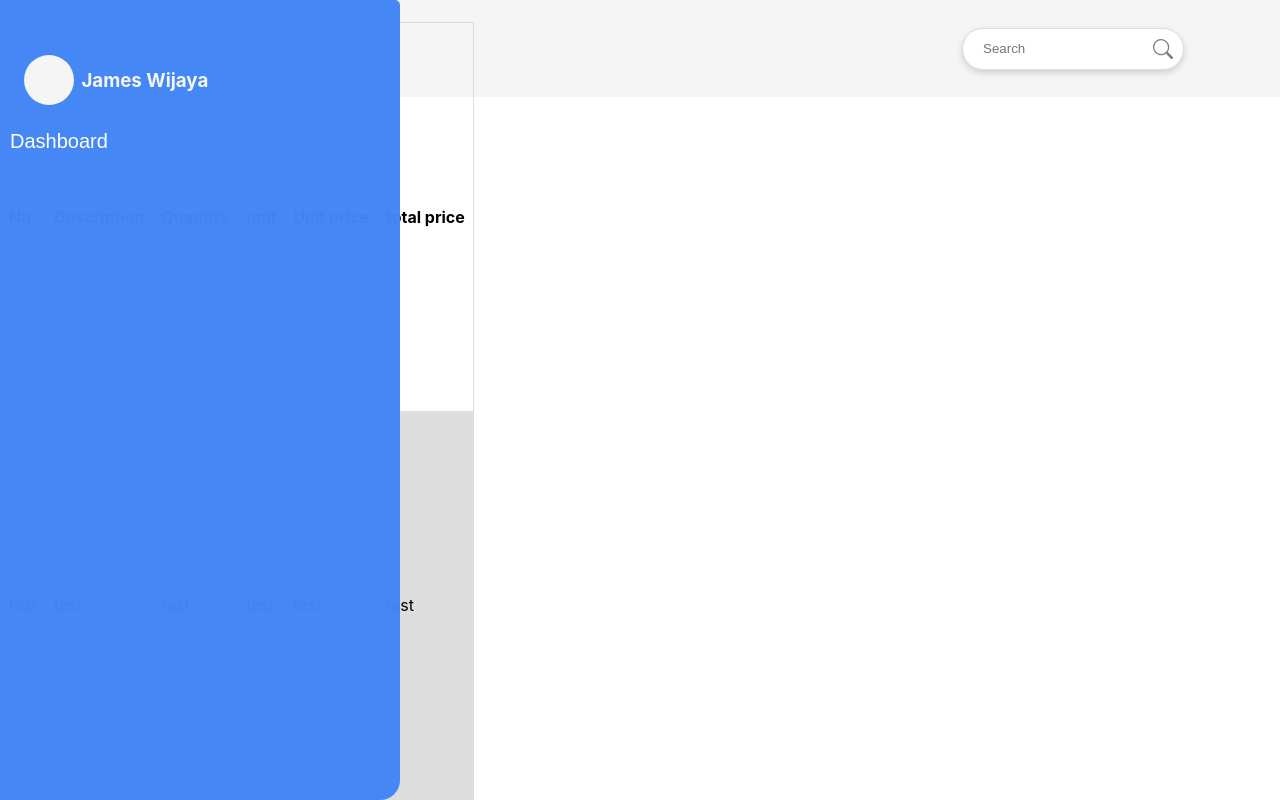
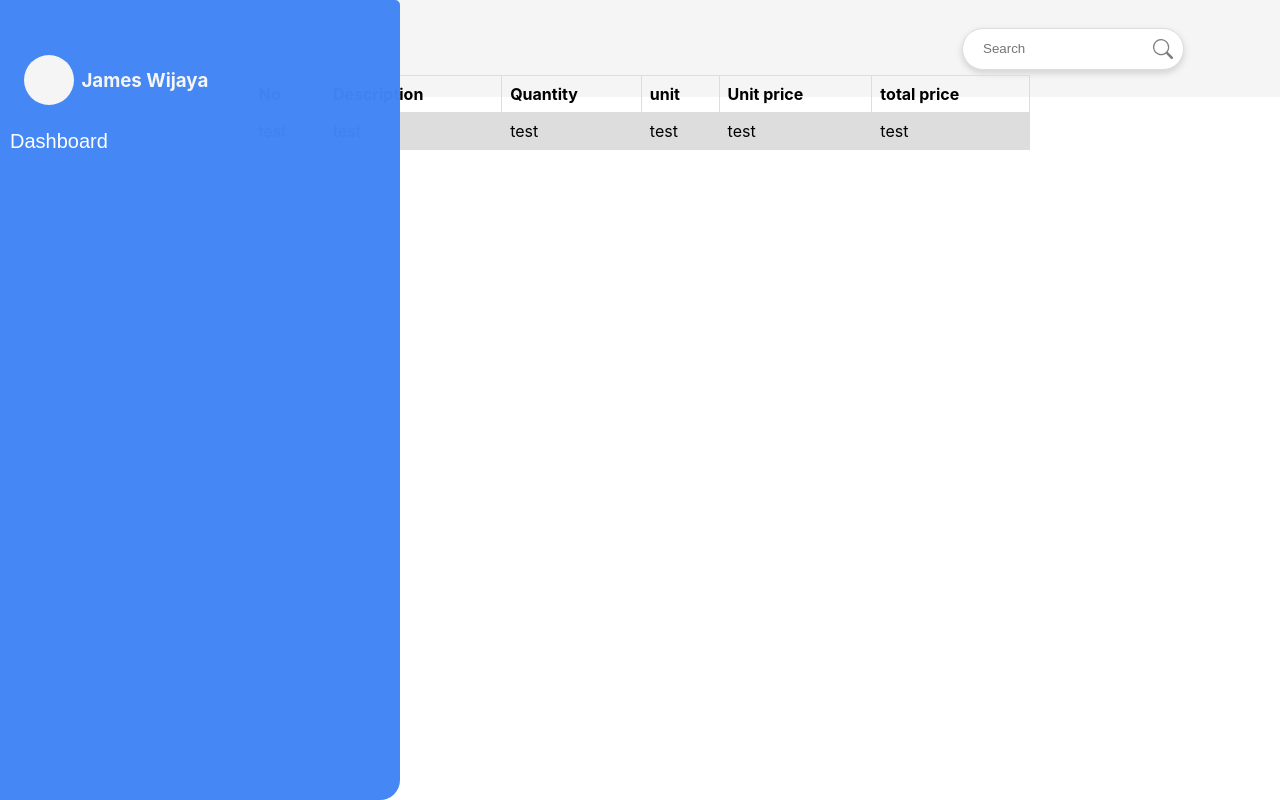
Before and after one commit to jamessuw/Admin-Dashboard, a React (Create React App) app: page /create-form in a window 1280 px wide. Built offline with nearby package versions, Linux system fonts and the light colour scheme.

Commit message:
editing table UI

```diff
--- a/src/Components/CreateForm/createForm.css
+++ b/src/Components/CreateForm/createForm.css
@@ -1,6 +1,9 @@
-.container-2{
+.container-2 {
     display: flex;
     flex-direction: column;
+    justify-content: center;
+    margin: auto;
+    margin-bottom: 650px;
 }
 
 
@@ -52,14 +55,18 @@
     flex-direction: column;
 
 }
-.table-container{
+.table-container {
     display: flex;
-    width: fit-content;
+    width: 100%;
     height: 100%;
     position: relative;
     margin: auto;
     justify-content: center;
+    margin-right: 24vw;
+    /* margin-left: 230px; */
+    /* position: relative; */
 }
+
 table {
     border-collapse: collapse;
     width: 100%;
```
